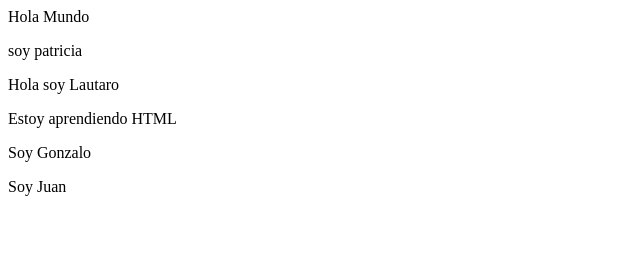
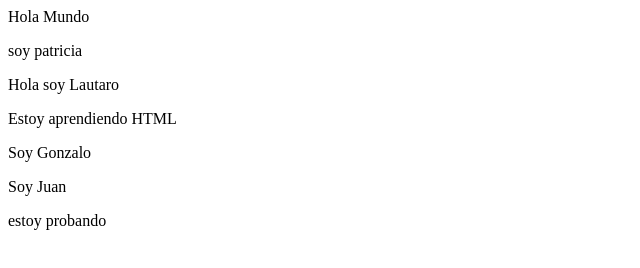
Before and after one commit to gonzamoreno/EDI1, a plain HTML site: page index.html in a window 1280 px wide. Shown: the whole page, without its empty margins (0-640 px from the left). Drawn offline with Linux system fonts and the light colour scheme.

Commit message:
Update index.html

```diff
--- a/index.html
+++ b/index.html
@@ -6,7 +6,7 @@
     <p>Soy Gonzalo</p>
     <p>
         Soy Juan
-
+    <p> estoy probando</p>
 
 
     </p>
```
